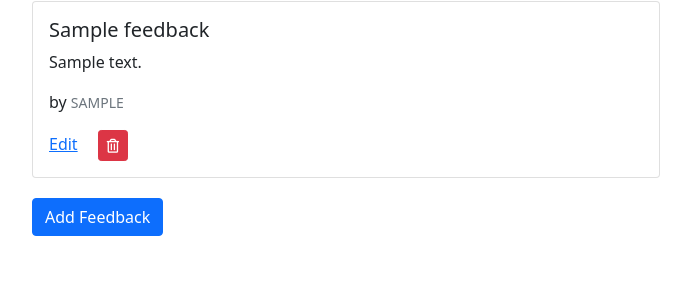
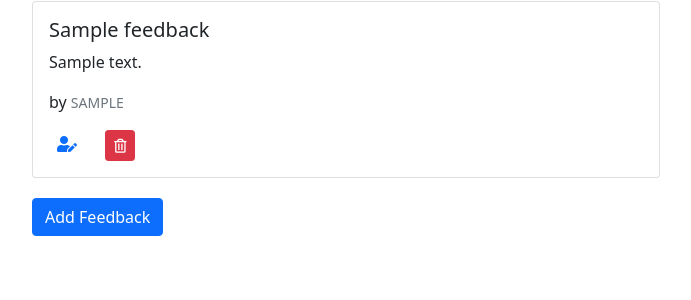
Before and after one commit to iidiong/Springboard-Python, a Flask app: a page that uses flask-feedback/templates/user_profile.html in a window 1280 px wide. Shown: the part 241-541 px from the top of the page, without its empty margins (294-985 px from the left). Run offline with Flask 2, Linux system fonts and the light colour scheme; the visitor is signed in with stand-in values (Sample User, id 1); tables that the repository leaves empty hold one stand-in row (values such as "Sample post"); some libraries are stand-ins or nearby versions.

Commit message:
Update Readme file

```diff
--- a/flask-feedback/templates/user_profile.html
+++ b/flask-feedback/templates/user_profile.html
@@ -19,7 +19,7 @@
                     <small class="text-uppercase text-muted">{{ feedback.username }}</small>
                 </p>
                 {% if session["username"] == feedback.username %}
-                <a href="/feedback/{{feedback.id}}/update" class="card-link">Edit</a>
+                <a href="/feedback/{{feedback.id}}/update" class="card-link p-2"><i class="fas fa-user-edit"></i></a>
                 <form action="/feedback/{{feedback.id}}/delete" method="POST">
                     <button class="btn btn-sm btn-danger mx-3"><i class="far fa-trash-alt"></i></button>
                 </form>
```
Also changed, not shown: flask-feedback/README.md.
